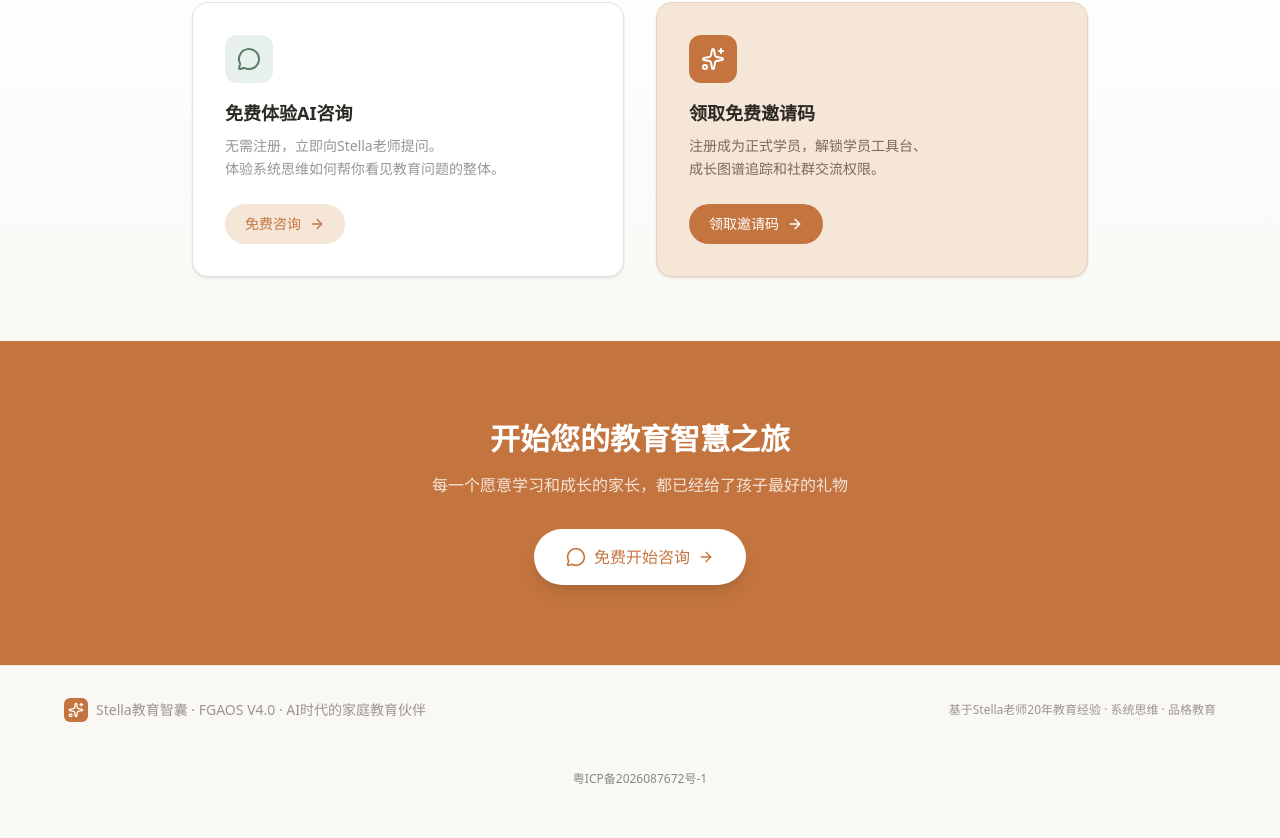
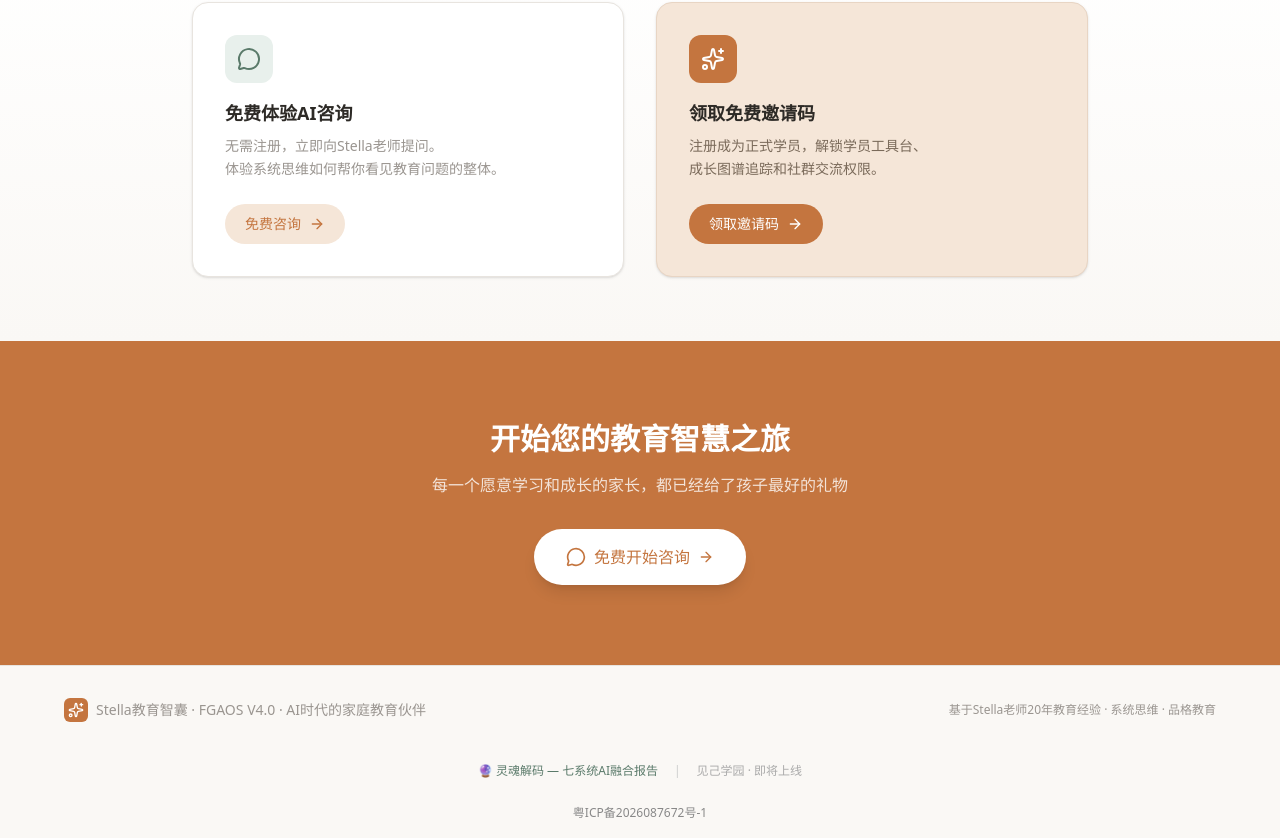
Before and after one commit to wlkerwong-boop/stella-ai-education, a Next.js app: page / in a window 1280 px wide. Shown: the part 1970-2808 px from the top of the page. Before the commit the page ends 2774 px from the top, so only its background shows below. Built offline with nearby package versions, Linux system fonts and the light colour scheme.

Commit message:
feat(R5): 三站通路 — 页脚加soulcode入口, 备案号原样不动

```diff
--- a/src/app/layout.tsx
+++ b/src/app/layout.tsx
@@ -59,6 +59,15 @@ export default function RootLayout({
           }}
         />
         {children}
+        {/* ── R5: 三站通路 → soulcode 入口 ── */}
+        <div style={{ textAlign: 'center', padding: '8px', fontSize: '12px', color: '#888' }}>
+          <a href="https://aisoulcode.cn" target="_blank" rel="noopener noreferrer"
+             style={{ color: '#5a7a6a', textDecoration: 'none', marginRight: '16px' }}>
+            🔮 灵魂解码 — 七系统AI融合报告
+          </a>
+          <span style={{ color: '#ccc' }}>|</span>
+          <span style={{ marginLeft: '16px', color: '#aaa' }}>见己学园 · 即将上线</span>
+        </div>
         <footer style={{ textAlign: 'center', padding: '16px', fontSize: '12px', color: '#888' }}>
           <a href="https://beian.miit.gov.cn/" target="_blank" rel="noopener noreferrer"
              style={{ color: '#888', textDecoration: 'none' }}>
```
